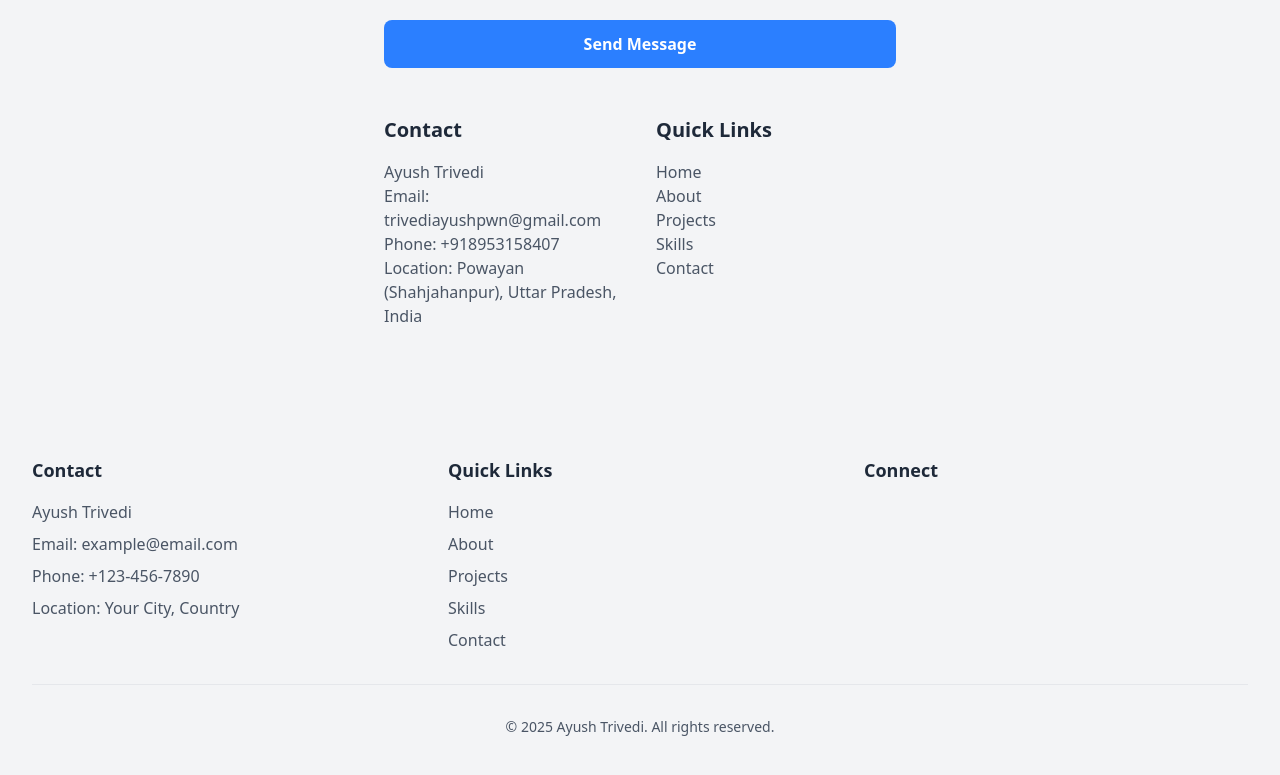
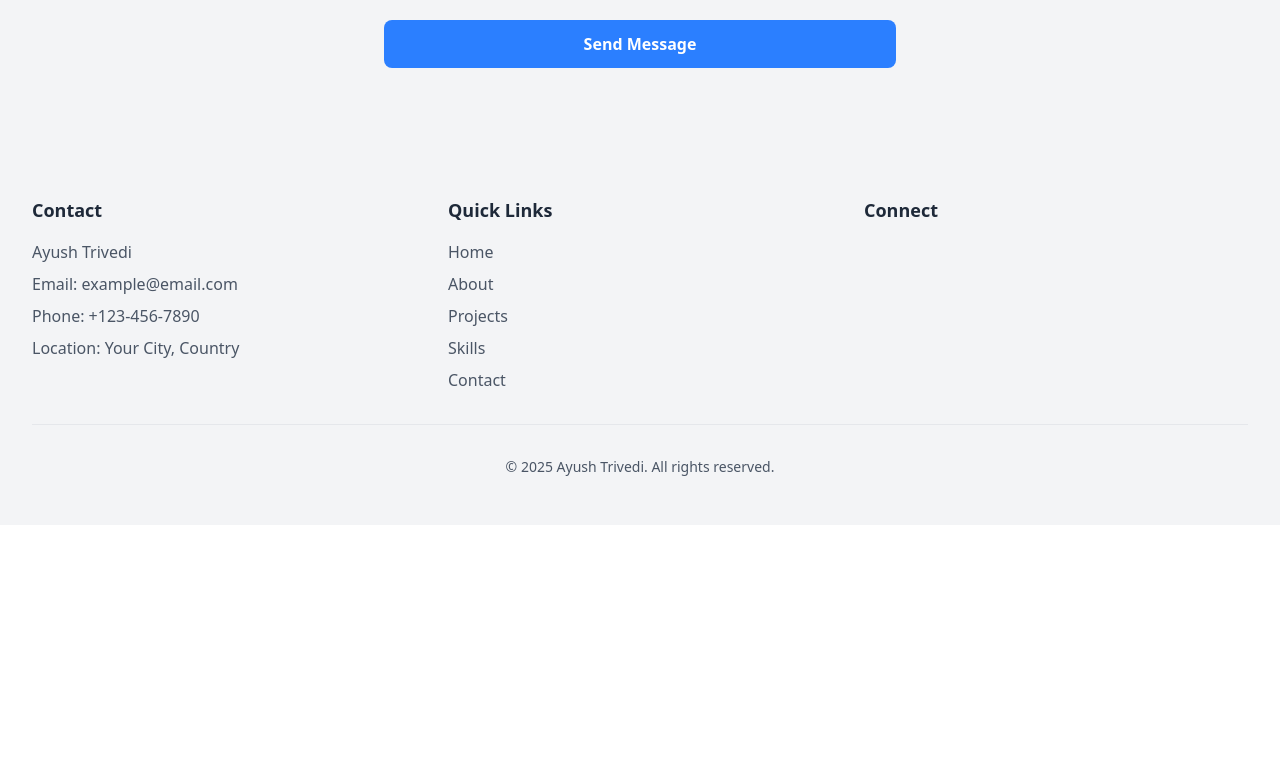
Before and after one commit to Godbankai/portfolio, a React (Vite) app: page / in a window 1280 px wide. Shown: the part 3088-3863 px from the top of the page. After the commit the page ends 3613 px from the top, so only its background shows below. Built offline with nearby package versions, Linux system fonts and the light colour scheme.

Commit message:
Update Contact.jsx

```diff
--- a/src/components/Contact.jsx
+++ b/src/components/Contact.jsx
@@ -102,25 +102,6 @@ const Contact = () => {
             Send Message
           </motion.button>
         </form>
-
-        {/* Contact Details Section */}
-        <div className="mt-12 grid grid-cols-1 md:grid-cols-2 gap-8 max-w-lg mx-auto">
-          <div>
-            <h3 className="text-xl font-semibold text-gray-800 dark:text-white mb-4">Contact</h3>
-            <p className="text-gray-600 dark:text-gray-300">Ayush Trivedi</p>
-            <p className="text-gray-600 dark:text-gray-300">Email: trivediayushpwn@gmail.com</p>
-            <p className="text-gray-600 dark:text-gray-300">Phone: +918953158407</p>
-            <p className="text-gray-600 dark:text-gray-300">Location: Powayan (Shahjahanpur), Uttar Pradesh, India</p>
-          </div>
-          <div>
-            <h3 className="text-xl font-semibold text-gray-800 dark:text-white mb-4">Quick Links</h3>
-            <a href="/" className="block text-gray-600 dark:text-gray-300 hover:underline">Home</a>
-            <a href="/about" className="block text-gray-600 dark:text-gray-300 hover:underline">About</a>
-            <a href="/projects" className="block text-gray-600 dark:text-gray-300 hover:underline">Projects</a>
-            <a href="/skills" className="block text-gray-600 dark:text-gray-300 hover:underline">Skills</a>
-            <a href="/contact" className="block text-gray-600 dark:text-gray-300 hover:underline">Contact</a>
-          </div>
-        </div>
       </div>
     </motion.section>
   );
```
